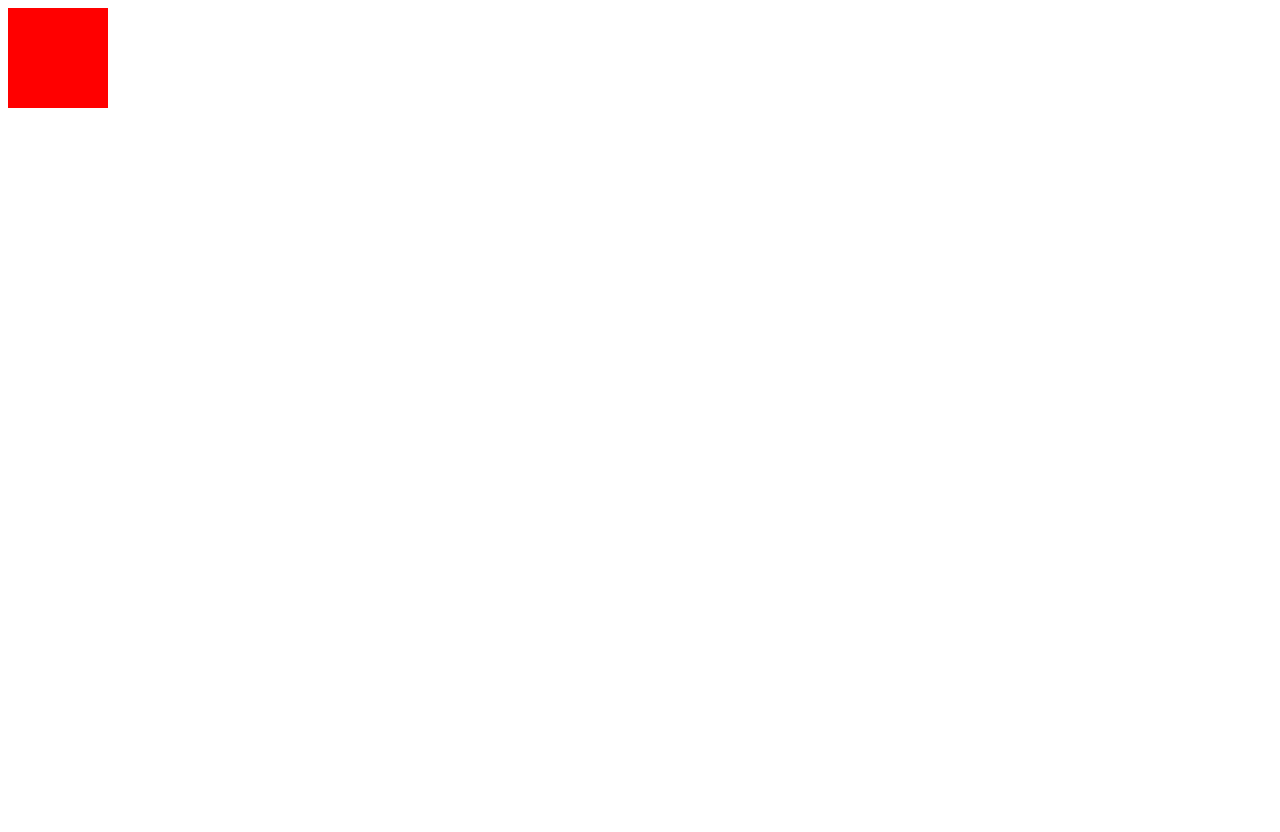
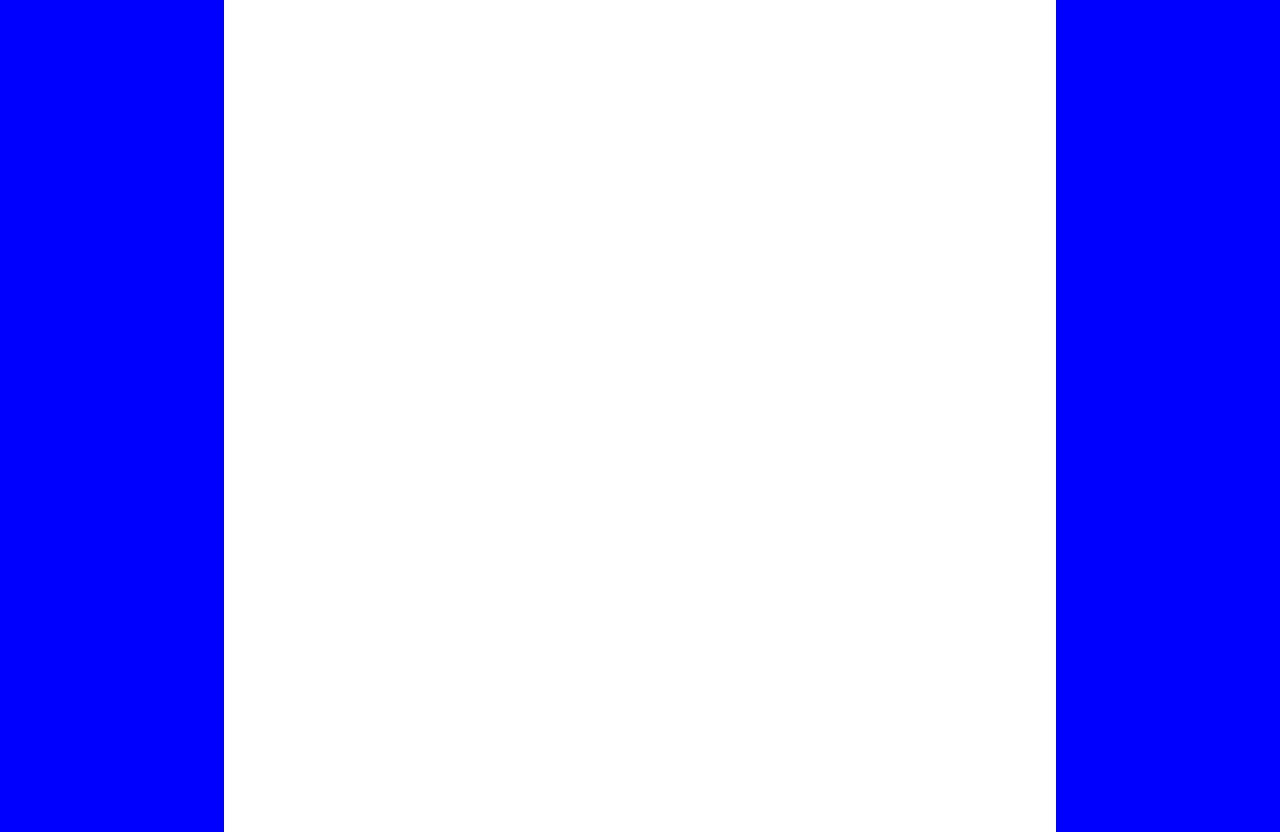
Before and after one commit to Gcraft13/Sketch, a plain HTML site: page index.html in a window 1280 px wide. Before the commit the page ends 800 px from the top, so only its background shows below. Drawn offline with Linux system fonts and the light colour scheme.

Commit message:
add function to make rows and blocks

```diff
--- a/script.js
+++ b/script.js
@@ -1,4 +1,22 @@
 const container = document.querySelector(".container");
-const square = document.createElement("div");
-square.classList.add("square");
-container.appendChild(square);
+
+function fillRow() {
+  for (let i = 0; i < 16; i++) {
+    let square = document.createElement("div");
+    square.classList.add("square");
+    container.appendChild(square);
+    block.addEventListener("mouseenter", () => {
+      block.classList.add("colored");
+    });
+  }
+}
+
+function createGrid() {
+  for (let i = 0; i < 16; i++) {
+    let row = document.createElement("div");
+    row.classList.add("row");
+    container.appendChild(row);
+  }
+}
+
+createGrid();
--- a/styles.css
+++ b/styles.css
@@ -1,11 +1,36 @@
+* {
+  margin: 0;
+  padding: 0;
+}
+
+body {
+  background-color: blue;
+  display: flex;
+  flex-direction: column;
+  justify-content: center;
+  align-items: center;
+}
+
 .container {
   display: flex;
-  justify-content: flex-start;
-  align-items: flex-start;
+  height: 768px;
+  width: 768px;
+  box-sizing: content-box;
+  padding: 32px;
+  flex-direction: column;
+  background-color: white;
+}
+
+.row {
+  width: 100%;
+  display: flex;
 }
 
 .square {
-  background-color: red;
-  height: 100px;
-  width: 100px;
+  height: 100%;
+  border: 1px solid lightgray;
 }
+
+.colored {
+  background-color: black;
+}
```
